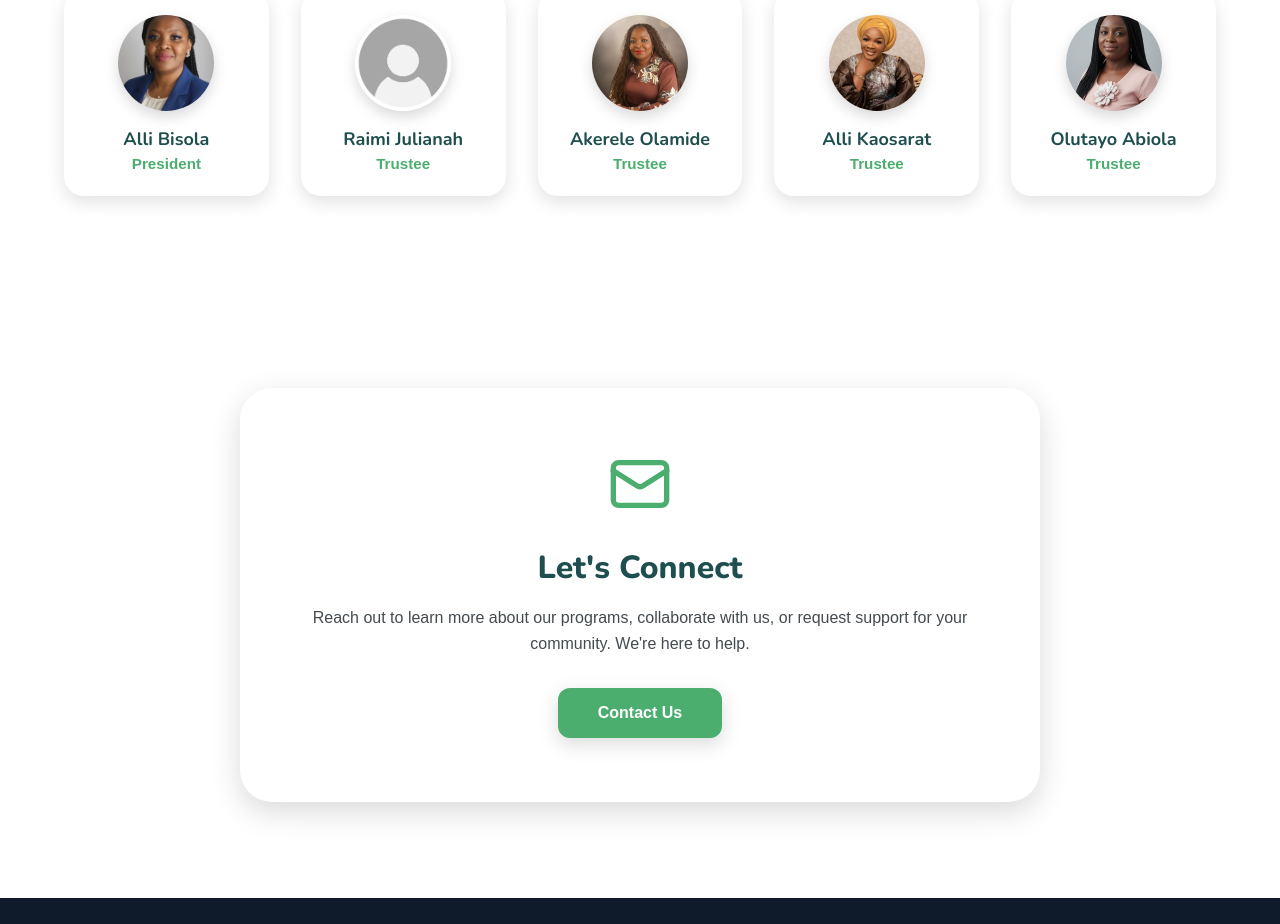
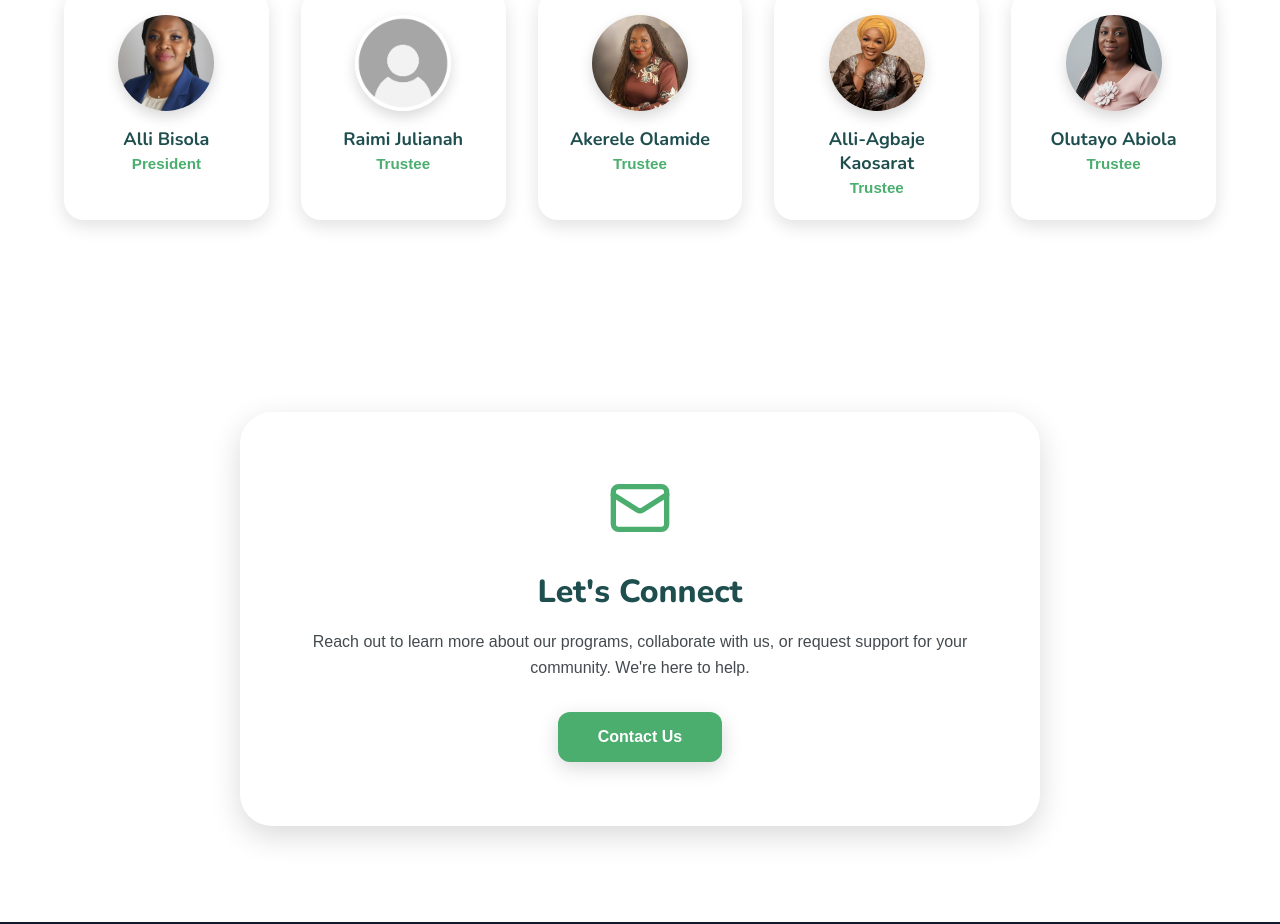
Before and after one commit to ugonna17-paul/NGO, a React (Vite) app: page / in a window 1280 px wide. Shown: the part 7460-8384 px from the top of the page. Built offline with nearby package versions, Linux system fonts and the light colour scheme.

Commit message:
Your commit message

```diff
--- a/src/ui/Team.jsx
+++ b/src/ui/Team.jsx
@@ -27,7 +27,7 @@ const trustees = [
     image: Olamide,
   },
   {
-    name: "Alli Kaosarat",
+    name: "Alli-Agbaje Kaosarat",
     role: "Trustee",
     image: Agbaje,
   },
```
